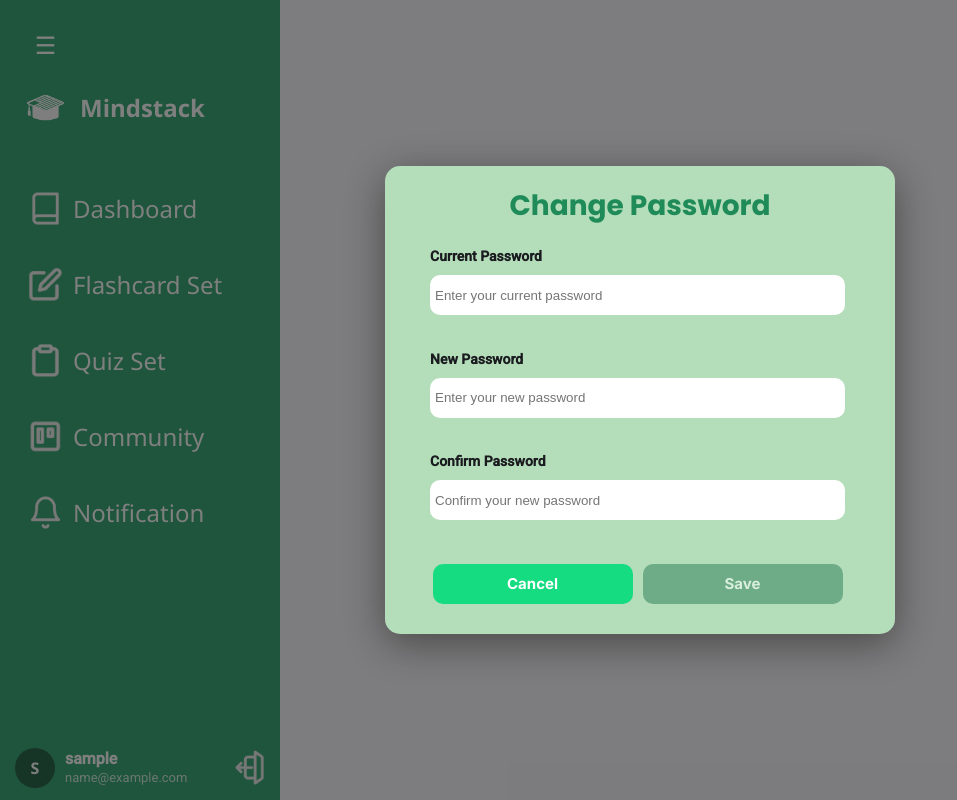
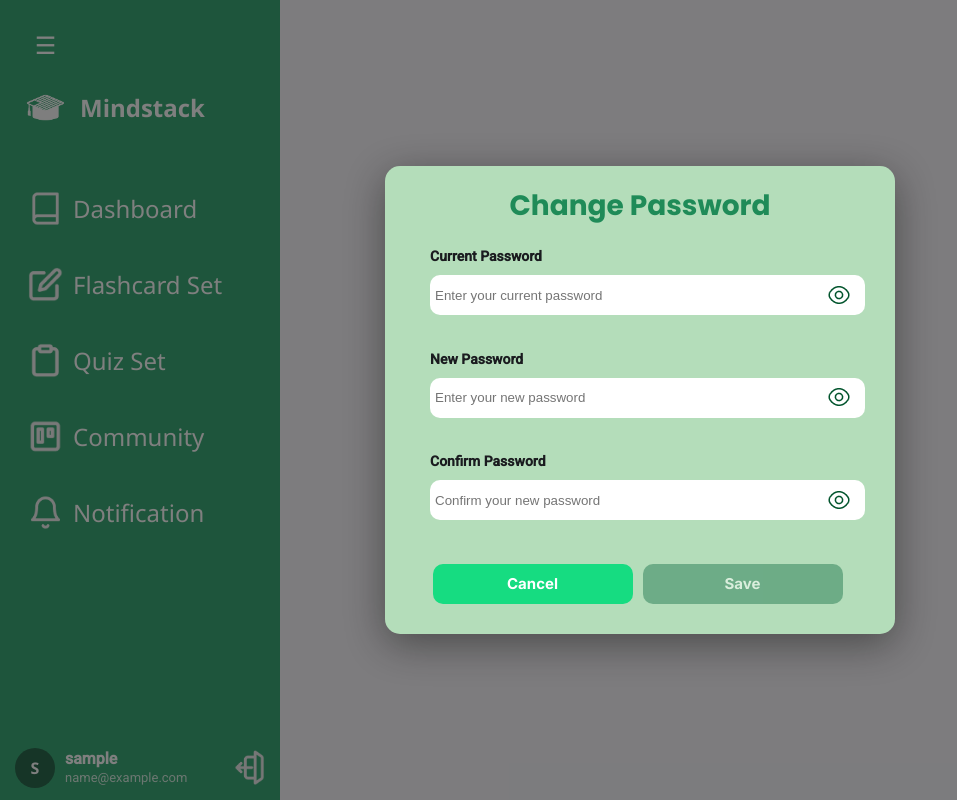
Before and after one commit to PUP-BSIT/project-techy-blinders-v2, an Angular app in the folder front-end/mind_stack/: page /app/account-setting in a window 1280 px wide. Shown: the whole page, without its empty margins (0-957 px from the left). Built offline with nearby package versions, Linux system fonts and the light colour scheme; sample sign-in values are in the browser's storage.

Commit message:
feat: add a show/hide password button for change password input fields

```diff
--- a/front-end/mind_stack/src/app/pages/user-profile-page/account-settings/account-settings.html
+++ b/front-end/mind_stack/src/app/pages/user-profile-page/account-settings/account-settings.html
@@ -10,7 +10,13 @@
                 <div class="current-password-label">
                     <label>Current Password</label>
                 </div>
-                <input type="password" formControlName="current_password" placeholder="Enter your current password">
+                <div class="password-input-container">
+                    <input [type]="showCurrentPassword ? 'text' : 'password'" formControlName="current_password" placeholder="Enter your current password">
+                    <button type="button" class="show-password-btn" (click)="toggleCurrentPasswordVisibility()">
+                        <img [src]="showCurrentPassword ? 'assets/unshow-password-icon.png' : 'assets/show-password-icon.png'"
+                              [alt]="showCurrentPassword ? 'Hide password' : 'Show password'">
+                    </button>
+                </div>
                 <div class="error-message">
                     @if(passwordControl?.touched) {
                         @if (passwordControl?.errors?.['required']) {
@@ -25,7 +31,11 @@
                     <label>New Password</label>
                 </div>
                 <div class="password-input-container">
-                    <input type="password" formControlName="new_password" placeholder="Enter your new password">
+                    <input [type]="showNewPassword ? 'text' : 'password'" formControlName="new_password" placeholder="Enter your new password">
+                    <button type="button" class="show-password-btn" (click)="toggleNewPasswordVisibility()">
+                        <img [src]="showNewPassword ? 'assets/unshow-password-icon.png' : 'assets/show-password-icon.png'"
+                              [alt]="showNewPassword ? 'Hide password' : 'Show password'">
+                    </button>
                 </div>
                 <div class="error-message">
                     @if (newPasswordControl?.dirty || newPasswordControl?.touched) {
@@ -50,7 +60,13 @@
                 <div class="confirm-password-label">
                     <label>Confirm Password</label>
                 </div>
-                <input type="password" formControlName="confirm_password" placeholder="Confirm your new password">
+                <div class="password-input-container">
+                    <input [type]="showConfirmPassword ? 'text' : 'password'" formControlName="confirm_password" placeholder="Confirm your new password">
+                    <button type="button" class="show-password-btn" (click)="toggleConfirmPasswordVisibility()">
+                        <img [src]="showConfirmPassword ? 'assets/unshow-password-icon.png' : 'assets/show-password-icon.png'"
+                              [alt]="showConfirmPassword ? 'Hide password' : 'Show password'">
+                    </button>
+                </div>
             </div>
 
             <div class="error-message password-match-error">
--- a/front-end/mind_stack/src/app/pages/user-profile-page/account-settings/account-settings.scss
+++ b/front-end/mind_stack/src/app/pages/user-profile-page/account-settings/account-settings.scss
@@ -224,6 +224,32 @@
   }
 }
 
+.password-input-container {
+  position: relative;
+  display: flex;
+  align-items: center;
+}
+
+.password-input-container input {
+  width: 100%;
+  padding-right: 45px;
+}
+
+.show-password-btn {
+  position: absolute;
+  right: 10px;
+  margin-top: 8px;
+  background: none;
+  border: none;
+  cursor: pointer;
+  padding: 4px;
+  display: flex;
+  align-items: center;
+  justify-content: center;
+  border-radius: 4px;
+  transition: background-color 0.2s ease;
+}
+
 @media (max-width: 768px) {
   .account-setting-class {
     margin: 0;
--- a/front-end/mind_stack/src/app/pages/user-profile-page/account-settings/account-settings.ts
+++ b/front-end/mind_stack/src/app/pages/user-profile-page/account-settings/account-settings.ts
@@ -22,6 +22,10 @@ export class AccountSettings {
   errorMessage: string | null = null;
   errorModalOpen = signal(false);
   accountSettingForm: FormGroup;
+
+  showCurrentPassword = false;
+  showNewPassword = false;
+  showConfirmPassword = false;
 
   constructor() {
     this.accountSettingForm = this.formBuilder.group({
@@ -114,4 +118,14 @@ export class AccountSettings {
   get confirmPasswordControl() {
     return this.accountSettingForm.get('confirm_password');
   }
+
+  toggleCurrentPasswordVisibility() {
+    this.showCurrentPassword = !this.showCurrentPassword;
+  }
+  toggleNewPasswordVisibility() {
+    this.showNewPassword = !this.showNewPassword;
+  }
+  toggleConfirmPasswordVisibility() {
+    this.showConfirmPassword = !this.showConfirmPassword;
+  }
 }
```
